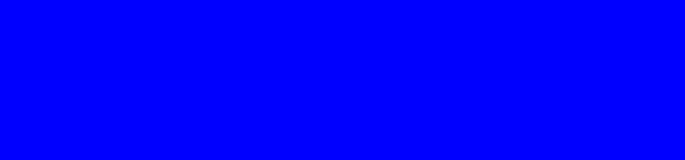
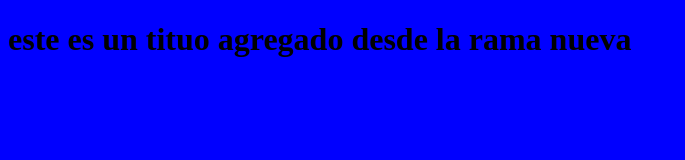
Before and after one commit to AEGELIS/prueba, a plain HTML site: page index.html in a window 1280 px wide. Shown: the whole page, without its empty margins (0-685 px from the left). Drawn offline with Linux system fonts and the light colour scheme.

Commit message:
titutlo agregado en la rama nueva

```diff
--- a/index.html
+++ b/index.html
@@ -8,6 +8,7 @@
     <link rel="stylesheet" href="miestilo.css">
 </head>
 <body>
+    <h1>este es un tituo agregado desde la rama nueva</h1>
 
 </body>
 </html>
```
